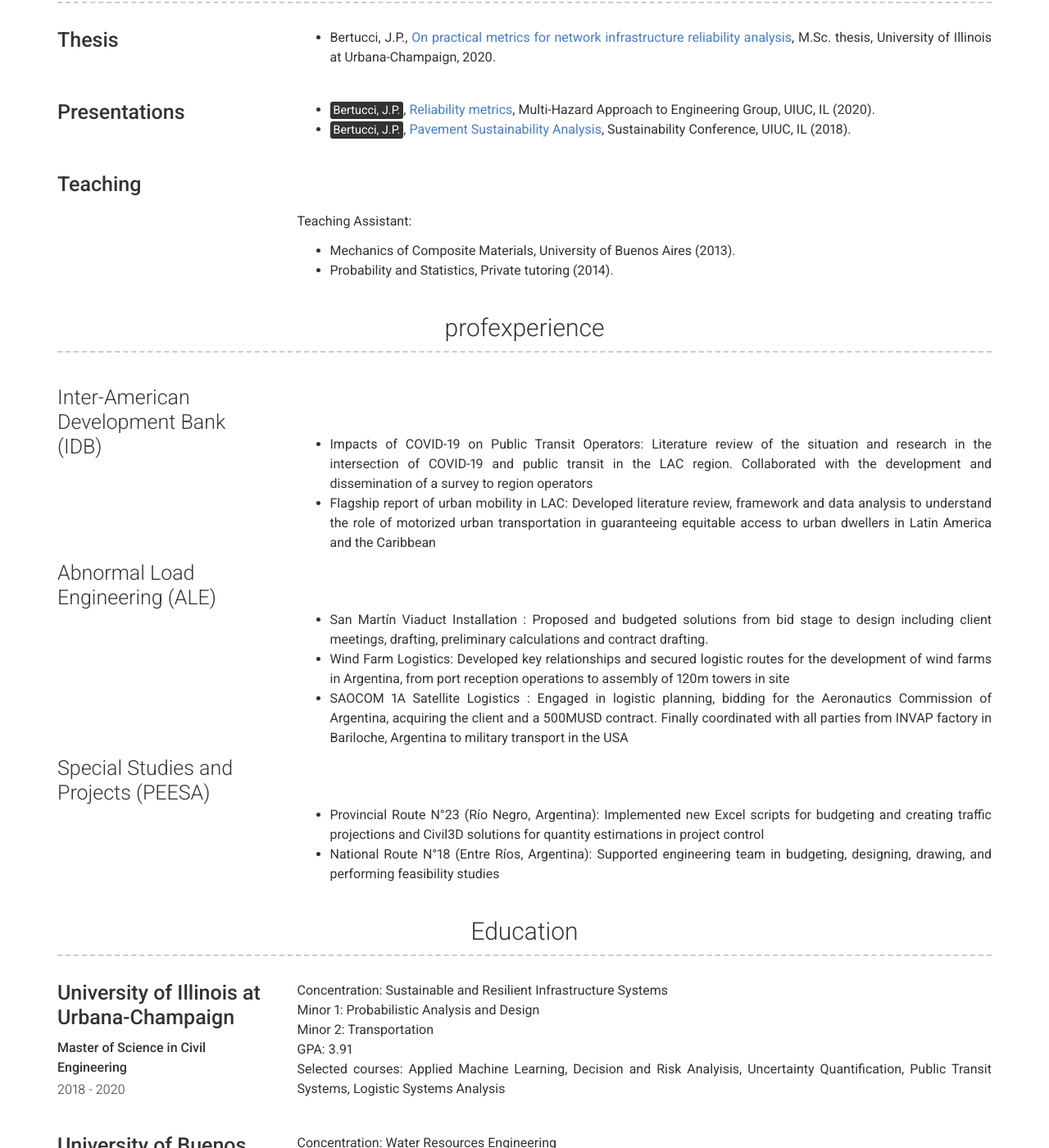
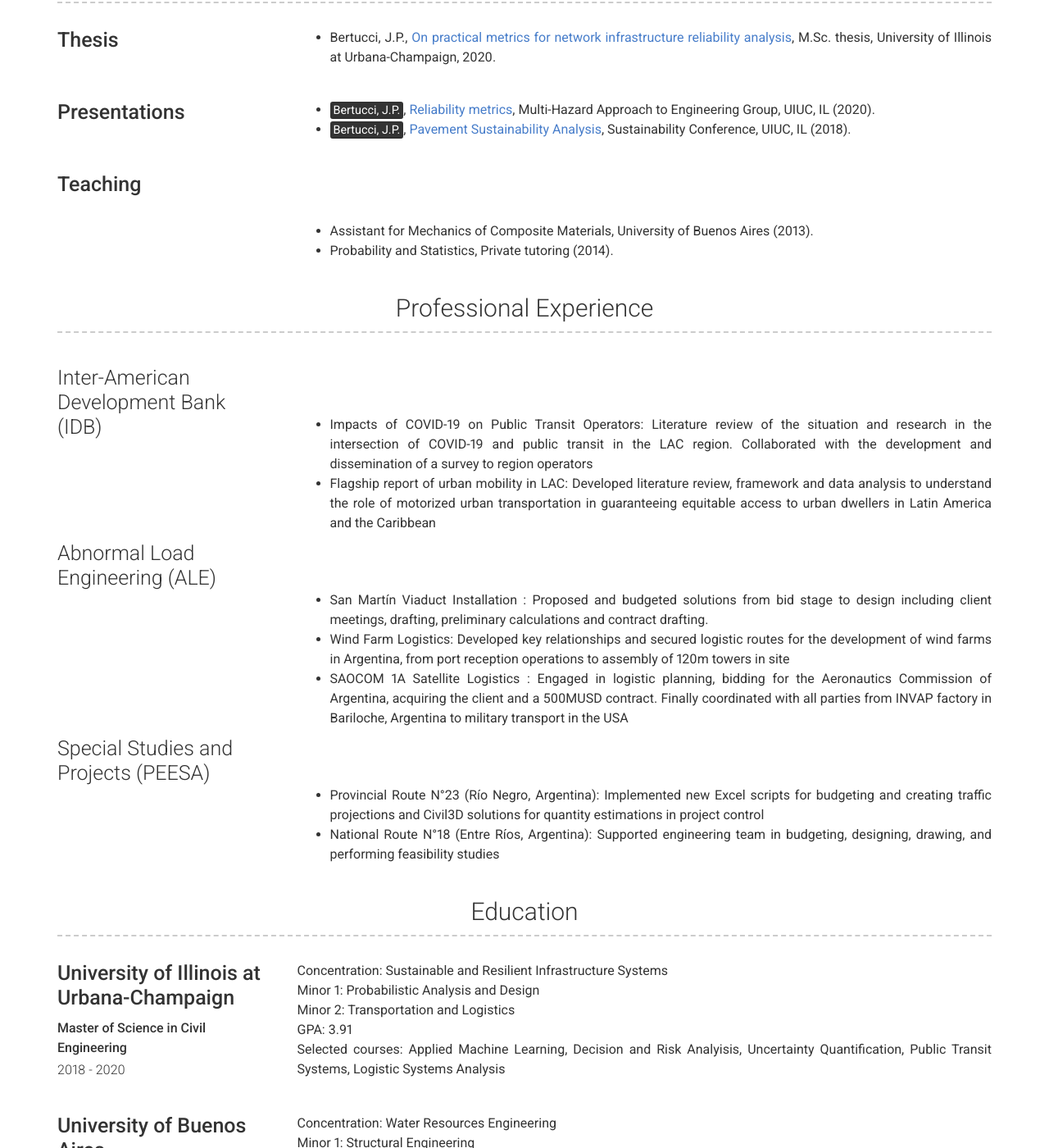
Before and after one commit to JPchomp/JPchomp.github.io, a Jekyll site: the page built from index.md, in a window 1280 px wide and 1400 px high, scrolled down 1035 px. Shown: the whole window at 82% size. Built offline with Jekyll 4.4.1, drawn with Linux system fonts in a browser that asks for light colours; some of the changed text lies outside the part shown.

Commit message:
Edited title of profexperience and minor othres

```diff
--- a/_data/education.yml
+++ b/_data/education.yml
@@ -6,7 +6,7 @@
   description: |
     Concentration: Sustainable and Resilient Infrastructure Systems
     <br />Minor 1: Probabilistic Analysis and Design
-    <br />Minor 2: Transportation
+    <br />Minor 2: Transportation and Logistics
     <br />GPA: 3.91
     <br />Selected courses: Applied Machine Learning, Decision and Risk Analyisis, Uncertainty Quantification, Public Transit Systems, Logistic Systems Analysis
 
--- a/_data/experience.yml
+++ b/_data/experience.yml
@@ -9,6 +9,6 @@
 
 - company: Teaching
   description: |
-    <br /><br />Teaching Assistant:
-    - Mechanics of Composite Materials, University of Buenos Aires (2013).
+    <br /><br />
+    - Assistant for Mechanics of Composite Materials, University of Buenos Aires (2013).
     - Probability and Statistics, Private tutoring (2014).
--- a/_includes/experience.html
+++ b/_includes/experience.html
@@ -1,5 +1,5 @@
 <div class="container experience-container">
-  <h3>{{ site.experience_title | default: "Experience" }}</h3>
+  <h3>{{ site.experience_title | default: "Academic Experience" }}</h3>
   {% for experience in site.data.experience %}
     <div class="row clearfix experience">
       <div class="col-xs-12 col-sm-4 col-md-3 col-print-12 left-column">
--- a/_includes/profexperience.html
+++ b/_includes/profexperience.html
@@ -1,5 +1,5 @@
 <div class="container profexperience-container">
-  <h3>{{ site.profexperience_title | default: "profexperience" }}</h3>
+  <h3>{{ site.profexperience_title | default: "Professional Experience" }}</h3>
   {% for profexperience in site.data.profexperience %}
     <div class="row clearfix profexperience">
       <div class="col-xs-12 col-sm-4 col-md-3 col-print-12 left-column">
```
Also changed, not shown: 1 other file.
